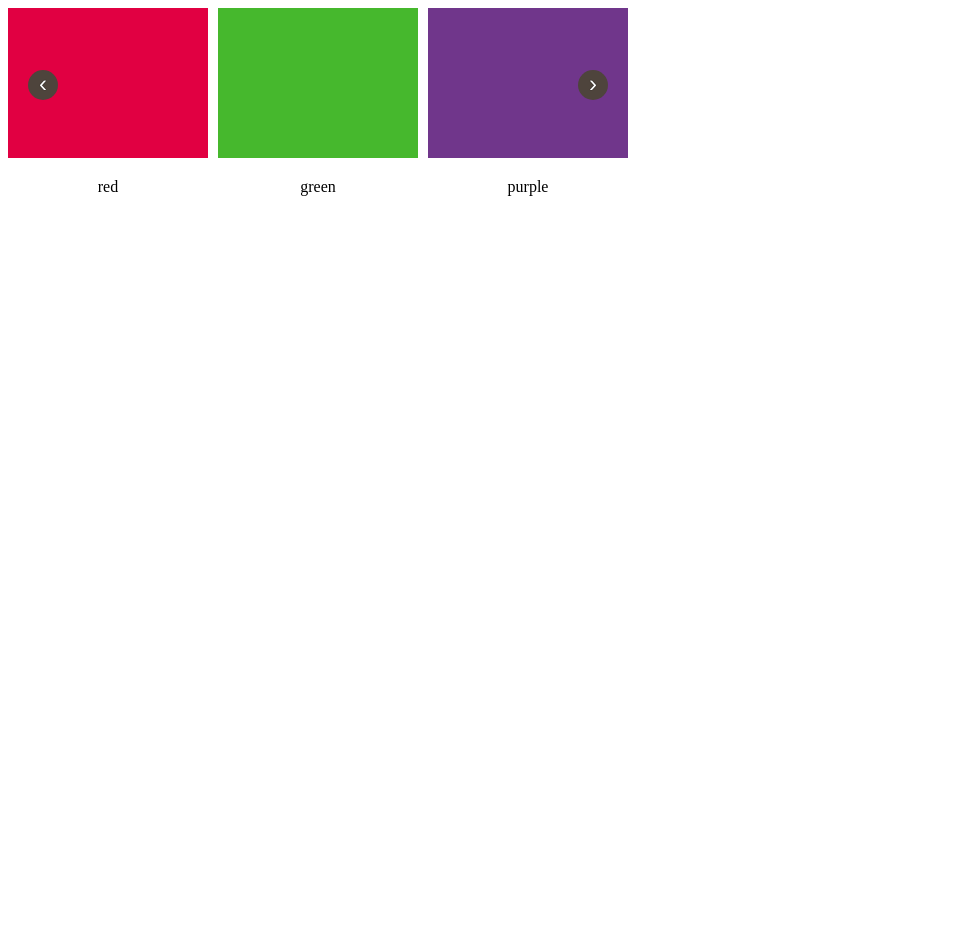
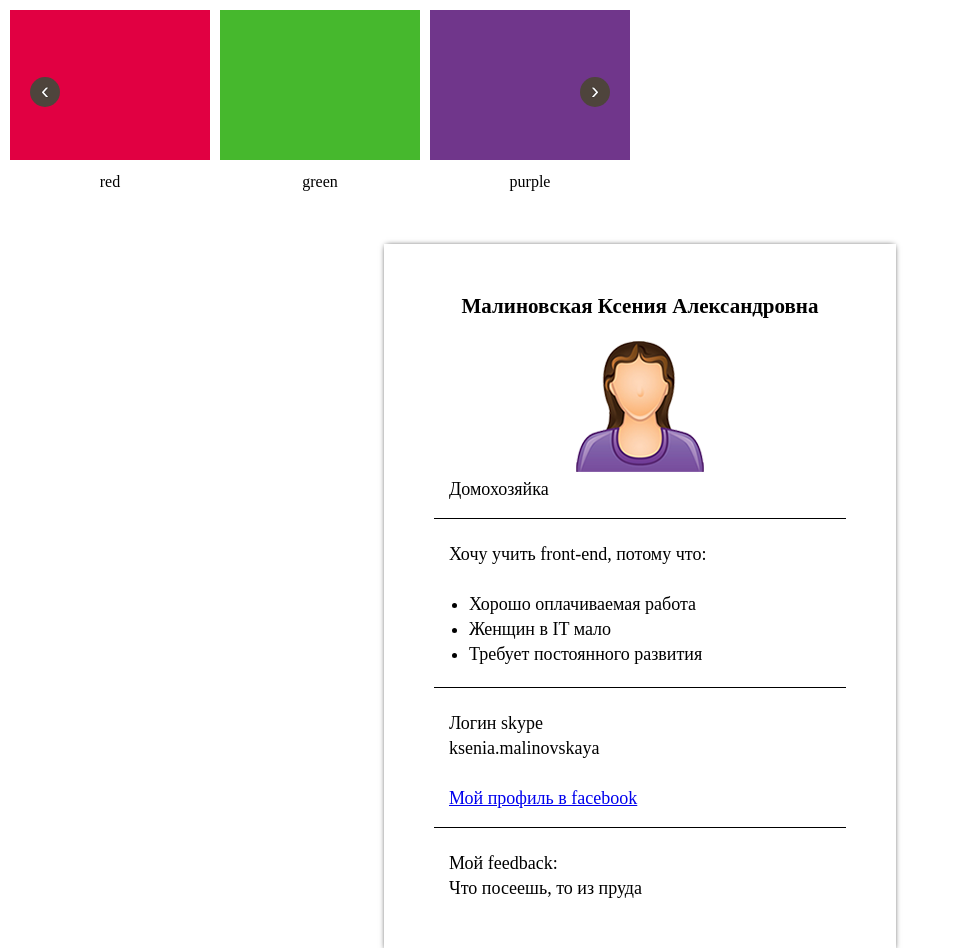
Before and after one commit to wwwooo/GoIt-js-11-12, a plain HTML site: page index.html in a window 1280 px wide. Shown: the top 948 px of the page, without its empty margins (0-954 px from the left). Before the commit the page ends 800 px from the top, so only its background shows below. Drawn offline with nearby package versions, Linux system fonts and the light colour scheme.

Commit message:
added tmpl

```diff
--- a/css/jquery.carousel.css
+++ b/css/jquery.carousel.css
@@ -23,6 +23,7 @@
 }
 
 .jcarousel-element p {
+    padding: 0;
     text-align: center;
 }
 
@@ -32,7 +33,7 @@
 .jcarousel-arrow-right {
     position: absolute;
     top: 50%;
-    margin-top: -40px;
+    margin-top: -25px;
     width: 30px;
     height: 30px;
     text-align: center;
--- /dev/null
+++ b/css/style.css
@@ -0,0 +1,54 @@
+p, h2, ul, li {
+  margin: 0;
+  padding: 0;
+}
+
+body {
+  margin: 10px;
+}
+
+.wrap {
+  padding: 50px 0;
+  margin: 50px auto;
+  width: 512px;
+  background: white;
+  font-size: 18px;
+  -webkit-box-shadow: 0px 0px 6px -2px rgba(0,0,0,1);
+  -moz-box-shadow: 0px 0px 6px -2px rgba(0,0,0,1);
+  box-shadow: 0px 0px 6px -2px rgba(0,0,0,1);
+}
+
+.name {
+  margin-bottom: 22px;
+  font-size: 21px;
+  text-align: center;
+}
+
+.photo {
+  display: block;
+  margin: 0 auto 0px;
+}
+
+.hr {
+  height: 1px;
+  margin: 16px 50px 23px;
+  background: black;
+}
+
+p, .reasons-list {
+  padding-left: 65px;
+}
+
+p {
+  margin-top: 5px;
+  line-height: 25px;
+}
+
+.reasons-list {
+  margin: 25px 0 20px;
+}
+
+.reasons-list li {
+  margin-left: 20px;
+  line-height: 25px;
+}
--- a/index.html
+++ b/index.html
@@ -4,8 +4,11 @@
     <meta charset="UTF-8">
     <title>Ксения Малиновская</title>
     <link rel="stylesheet" href="css/jquery.carousel.css">
-    <script src="https://ajax.googleapis.com/ajax/libs/jquery/3.1.0/jquery.min.js"></script>
+    <link rel="stylesheet" href="css/style.css">
+    <script src="https://code.jquery.com/jquery-3.1.1.js"></script>
     <script src="js/jquery.carousel.js"></script>
+    <script src="js/tmpl.js"></script>
+    <script src="js/main.js"></script>
 </head>
 <body>
     <div class="jcarousel-hider">
@@ -21,5 +24,31 @@
         <div class="jcarousel-arrow-left">&lsaquo;</div>
         <div class="jcarousel-arrow-right">&rsaquo;</div>
     </div>
+    <script type="text/html" id="item_tmpl">
+        <div class="wrap">
+            <h2 class="name"><%=name%></h2>
+            <img class="photo" src="img/photo.png" alt="">
+            <p><%=work%></p>
+            <div class="hr"></div>
+            <p>Хочу учить front-end, потому что:</p>
+            <ul class="reasons-list">
+                <%for (var i = 0; i < reasons.length; i++) {%>
+                    <li><%= reasons[i]%></li>
+                <%}%>
+            </ul>
+            <div class="hr"></div>
+            <p>
+                Логин skype<br>
+                <%=login_skype%>
+                <br><br>
+                <a href=<%=link_facebook%>>Мой профиль в facebook</a>
+            </p>
+            <div class="hr"></div>
+            <p>
+                Мой feedback:<br>
+                <%=feedback%>
+            </p>
+        </div>
+    </script>
 </body>
 </html>
--- /dev/null
+++ b/js/main.js
@@ -0,0 +1,14 @@
+$(function() {
+    var html = $('#item_tmpl').html();
+    var data = {
+        name: 'Малиновская Ксения Александровна',
+        work: 'Домохозяйка',
+        reasons: ['Хорошо оплачиваемая работа', 'Женщин в IT мало', 'Требует постоянного развития'],
+        login_skype: 'ksenia.malinovskaya',
+        link_facebook: 'https://www.facebook.com/malinovsvska',
+        feedback: 'Что посеешь, то из пруда'
+    };
+    var content = tmpl(html, data);
+
+    $('body').append(content);
+});
--- /dev/null
+++ b/js/tmpl.js
@@ -0,0 +1,34 @@
+(function(){
+  var cache = {};
+
+  this.tmpl = function tmpl(str, data){
+    // Выяснить, мы получаем шаблон или нам нужно его загрузить
+    // обязательно закешировать результат
+    var fn = !/\W/.test(str) ?
+      cache[str] = cache[str] ||
+        tmpl(document.getElementById(str).innerHTML) :
+
+      // Сгенерировать (и закешировать) функцию,
+      // которая будет служить генератором шаблонов
+      new Function("obj",
+        "var p=[],print=function(){p.push.apply(p,arguments);};" +
+
+        // Сделать данные доступными локально при помощи with(){}
+        "with(obj){p.push('" +
+
+        // Превратить шаблон в чистый JavaScript
+        str
+          .replace(/[\r\t\n]/g, " ")
+          .split("<%").join("\t")
+          .replace(/((^|%>)[^\t]*)'/g, "$1\r")
+          .replace(/\t=(.*?)%>/g, "',$1,'")
+          .split("\t").join("');")
+          .split("%>").join("p.push('")
+          .split("\r").join("\\'")
+      + "');}return p.join('');");
+
+    // простейший карринг(термин функ. прог. - прим. пер.)
+    // для пользователя
+    return data ? fn( data ) : fn;
+  };
+})();
```
Also changed, not shown: img/photo.png (added).
